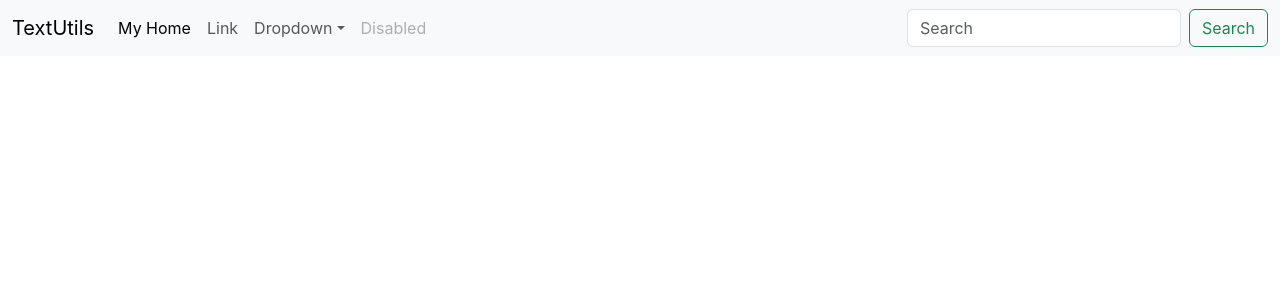
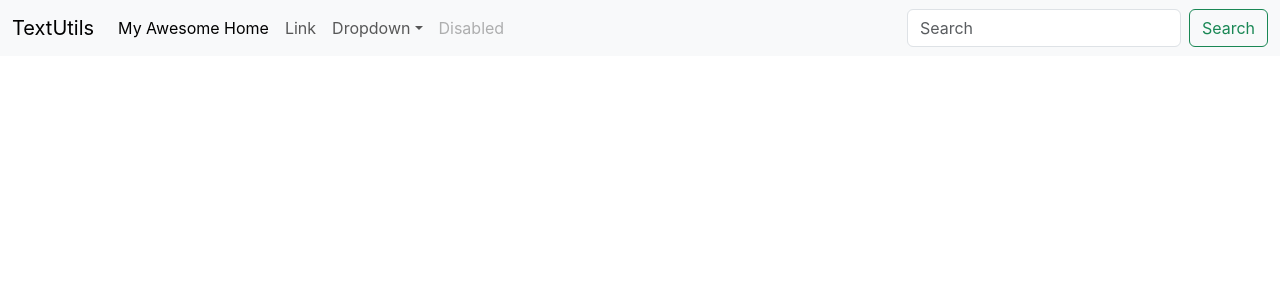
Before and after one commit to tailorkhushboo/react_practice_demo, a React (Create React App) app: page / in a window 1280 px wide. Shown: the top 300 px of the page. Built offline with nearby package versions, Linux system fonts and the light colour scheme.

Commit message:
Update the name of home link

```diff
--- a/src/App.js
+++ b/src/App.js
@@ -35,7 +35,7 @@ function App() {
             <ul className="navbar-nav me-auto mb-2 mb-lg-0">
               <li className="nav-item">
                 <a className="nav-link active" aria-current="page" href="/">
-                 My Home
+                  My Awesome Home
                 </a>
               </li>
               <li className="nav-item">
@@ -92,7 +92,6 @@ function App() {
           </div>
         </div>
       </nav>
-
     </>
   );
 }
```
